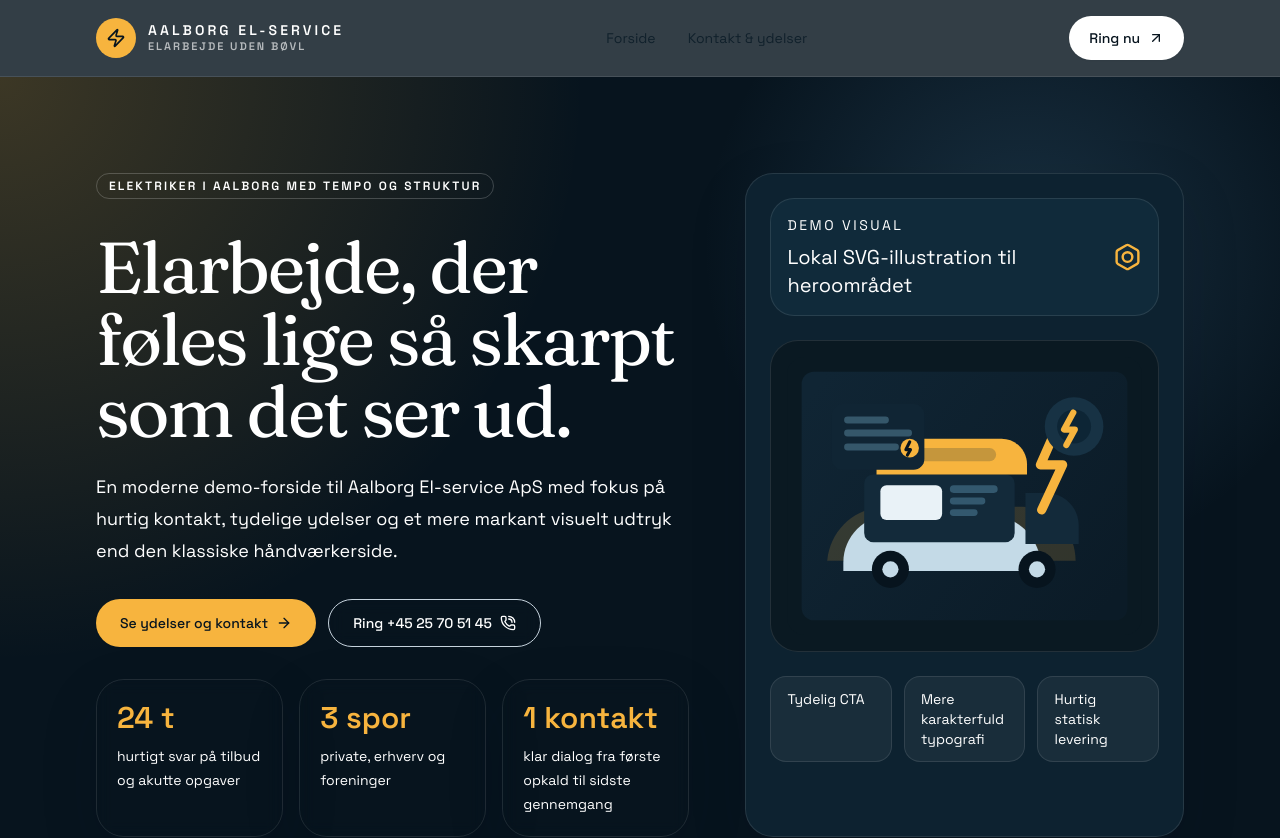
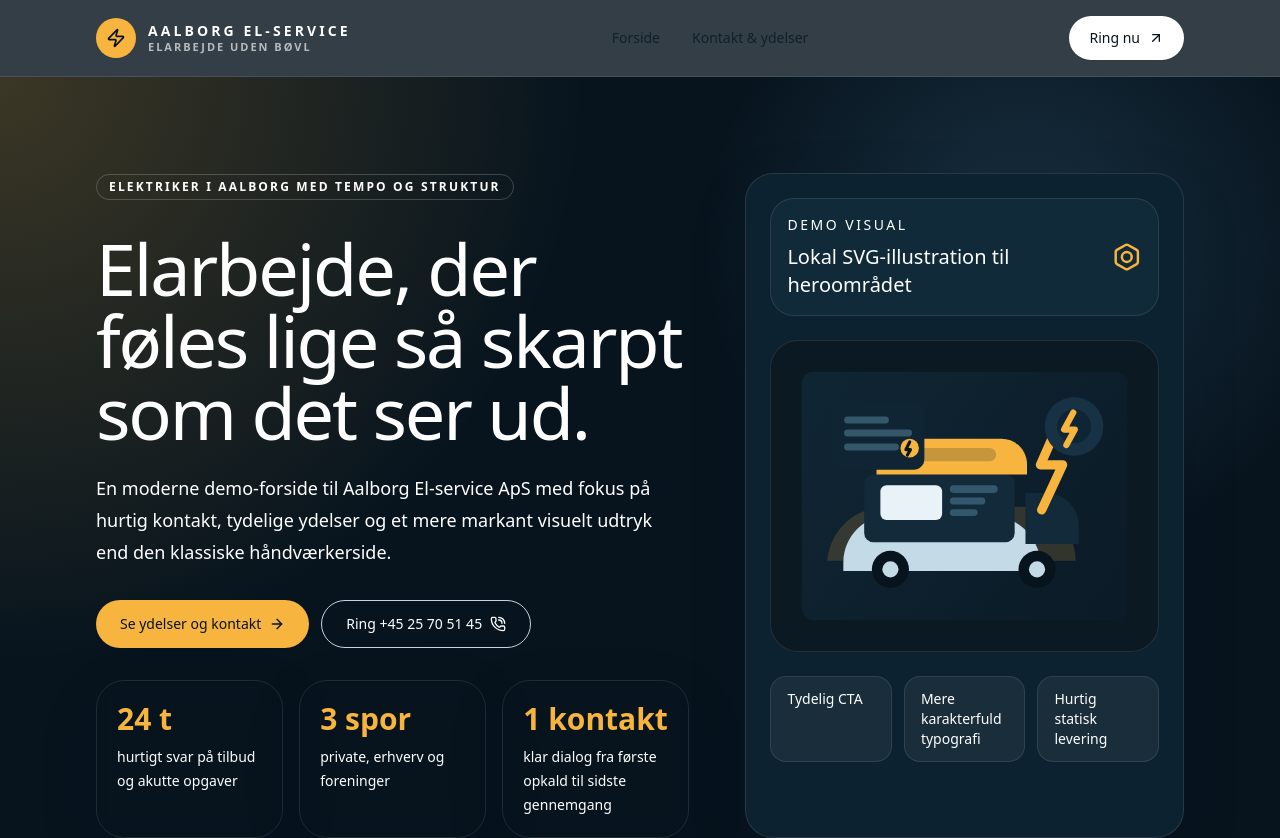
Before and after one commit to TestScaleByTech/aalborg-elservice-demo, a Next.js app: page / in a window 1280 px wide. Shown: the top 838 px of the page. Built offline with nearby package versions, Linux system fonts and the light colour scheme.

Commit message:
Use CSS font stacks for deploy-safe export

```diff
--- a/src/app/layout.tsx
+++ b/src/app/layout.tsx
@@ -1,17 +1,6 @@
 import type { Metadata } from "next";
-import { Fraunces, Space_Grotesk } from "next/font/google";
 
 import "./globals.css";
-
-const bodyFont = Space_Grotesk({
-  subsets: ["latin"],
-  variable: "--font-body"
-});
-
-const displayFont = Fraunces({
-  subsets: ["latin"],
-  variable: "--font-display"
-});
 
 export const metadata: Metadata = {
   title: "Aalborg El-service ApS",
@@ -26,7 +15,7 @@ export default function RootLayout({
 }>) {
   return (
     <html lang="da">
-      <body className={`${bodyFont.variable} ${displayFont.variable} antialiased`}>
+      <body className="antialiased">
         {children}
       </body>
     </html>
```
